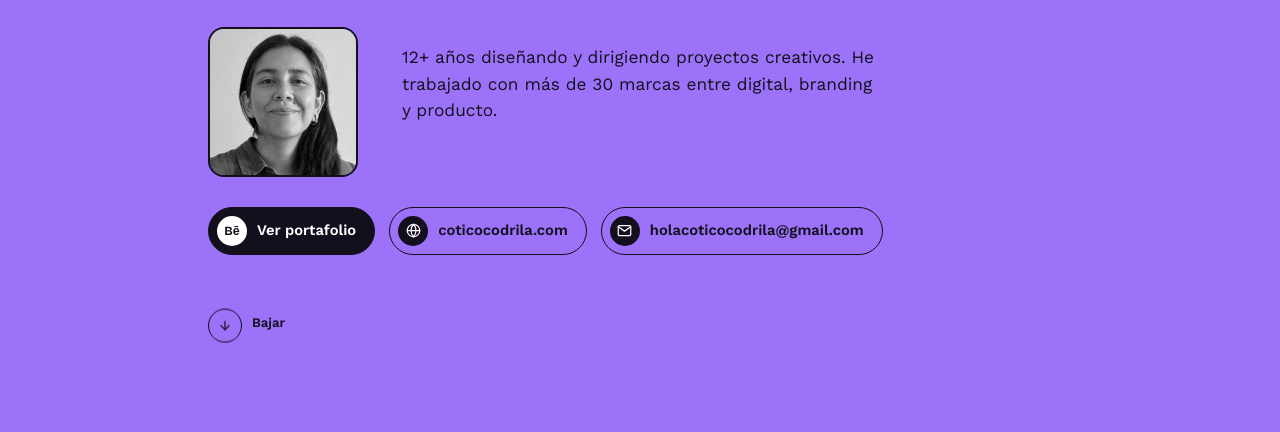
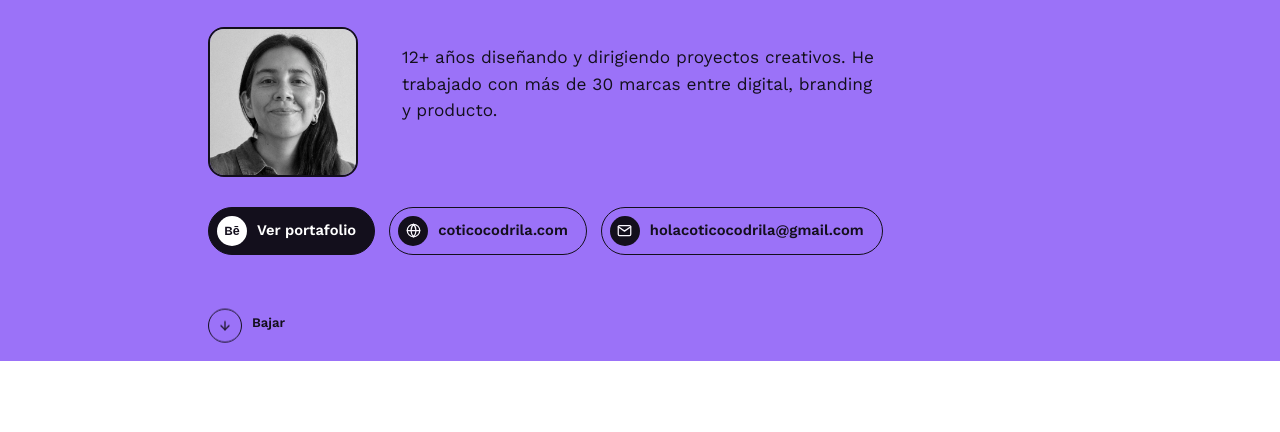
Before and after one commit to coticocodrila/portafolio, a plain HTML site: page index.html in a window 1280 px wide. Shown: the part 345-777 px from the top of the page. Drawn offline with nearby package versions, Linux system fonts and the light colour scheme.

Commit message:
index.html

```diff
--- a/index.html
+++ b/index.html
@@ -104,7 +104,7 @@
   header.hero{
     position:relative;
     background:var(--hero-bg);
-    padding:80px 0 150px;
+    padding:80px 0 20px;
     overflow:hidden;
   }
   .eyebrow{
```
